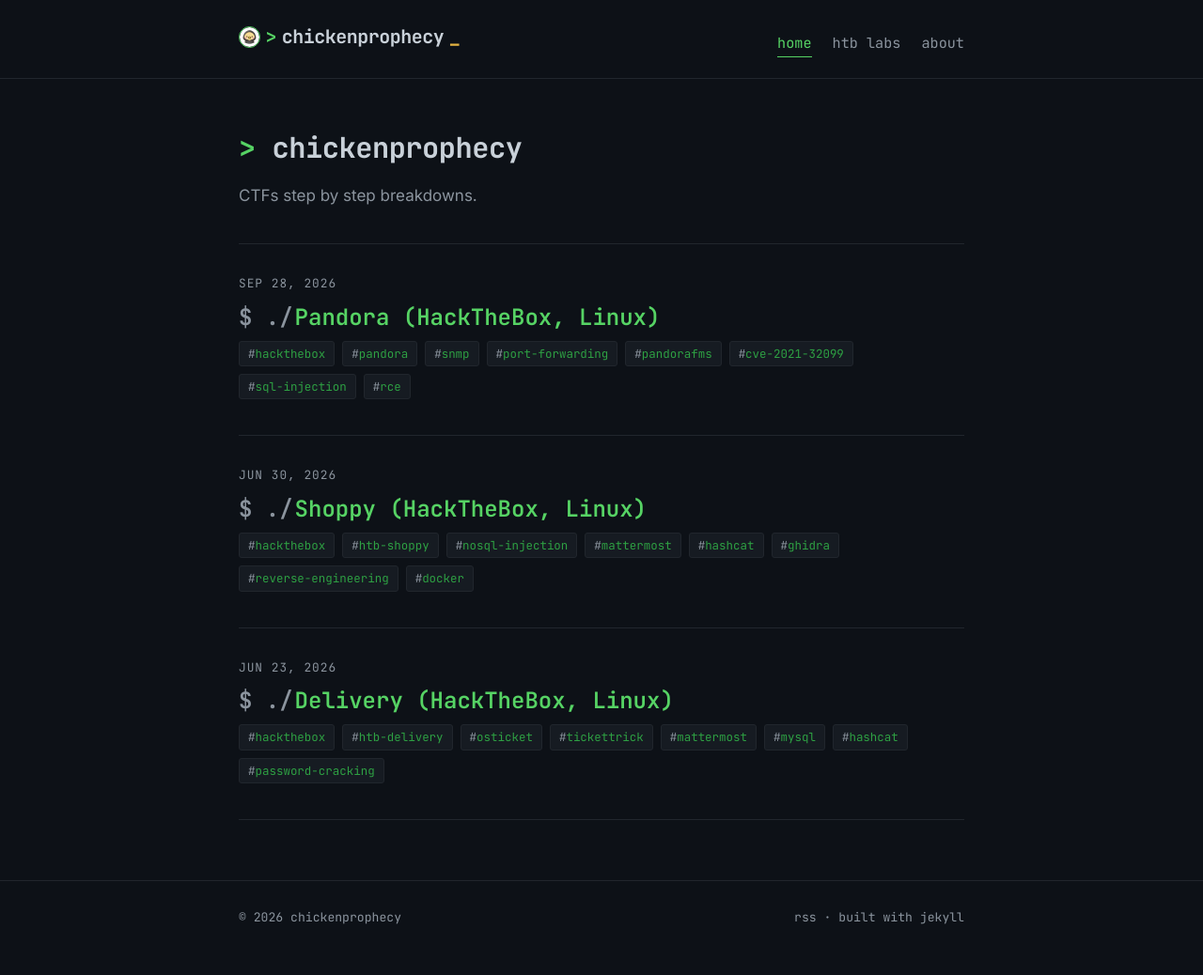
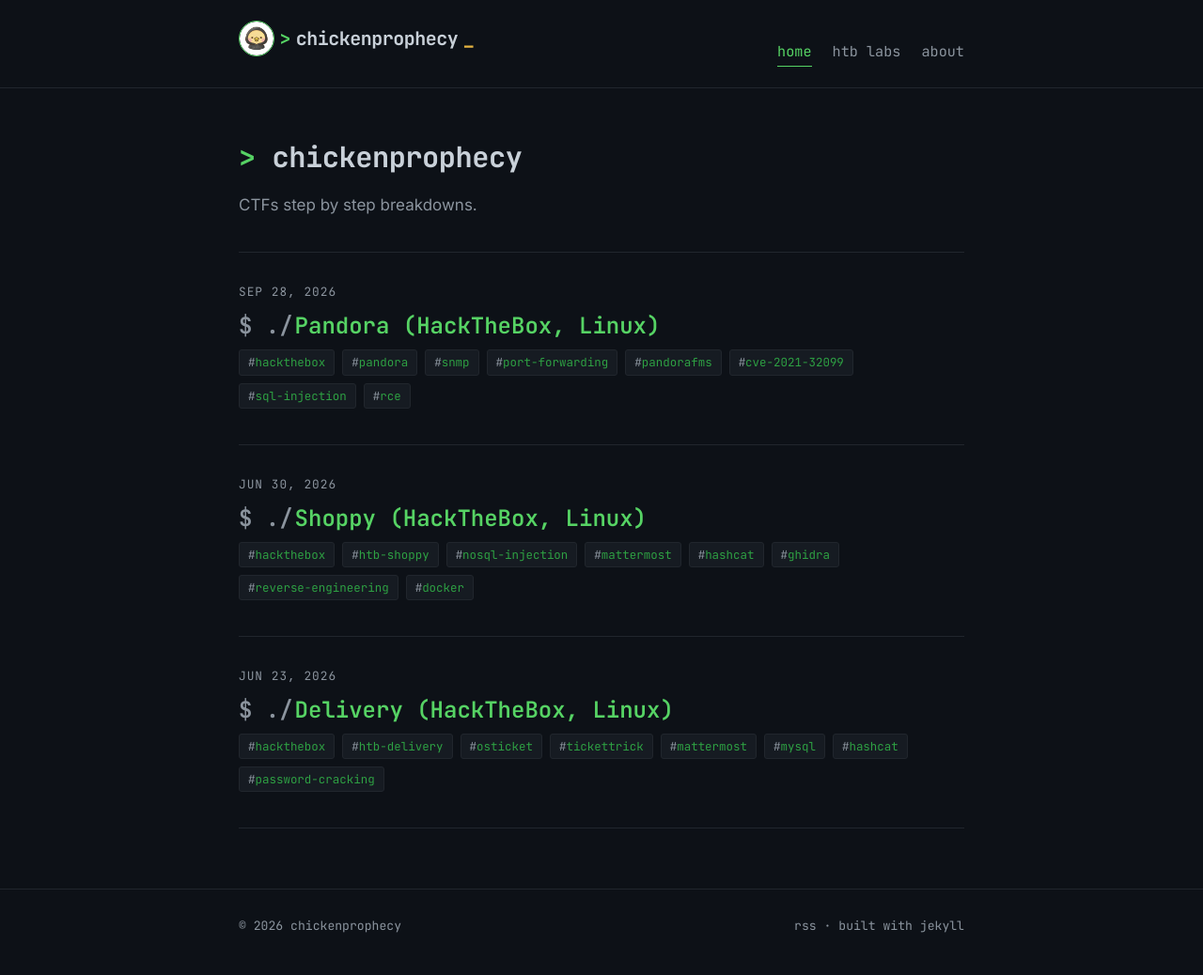
Before and after one commit to avrastefania/blog, a Jekyll site: the page built from index.html, in a window 1280 px wide. Shown: the whole page at 94% size. Built offline with Jekyll 4.4.1, drawn with Linux system fonts in a browser that asks for light colours.

Commit message:
Make header avatar larger (1.15em -> 1.9em)

```diff
--- a/assets/style.css
+++ b/assets/style.css
@@ -288,12 +288,12 @@
 }
 
 .site-header .brand .site-avatar {
-  width: 1.15em;
-  height: 1.15em;
-  max-width: 1.15em;
-  max-height: 1.15em;
-  min-width: 1.15em;
-  min-height: 1.15em;
+  width: 1.9em;
+  height: 1.9em;
+  max-width: 1.9em;
+  max-height: 1.9em;
+  min-width: 1.9em;
+  min-height: 1.9em;
   border-radius: 50%;
   object-fit: cover;
   border: 1px solid var(--green);
```
